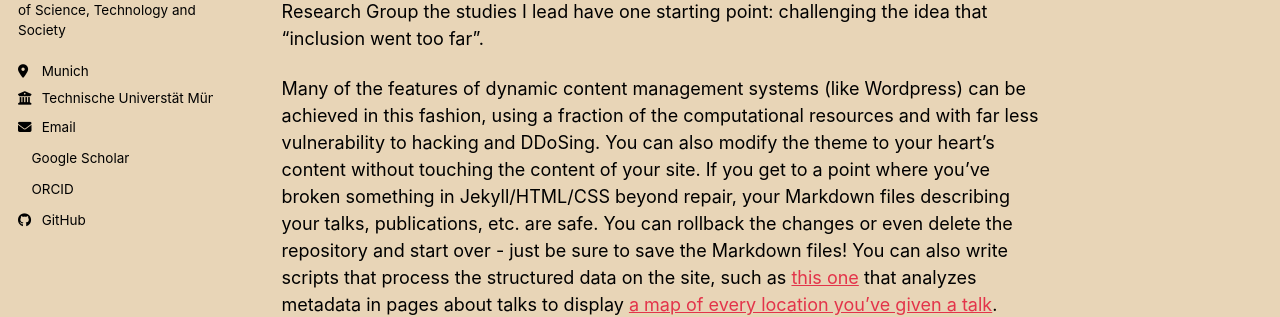
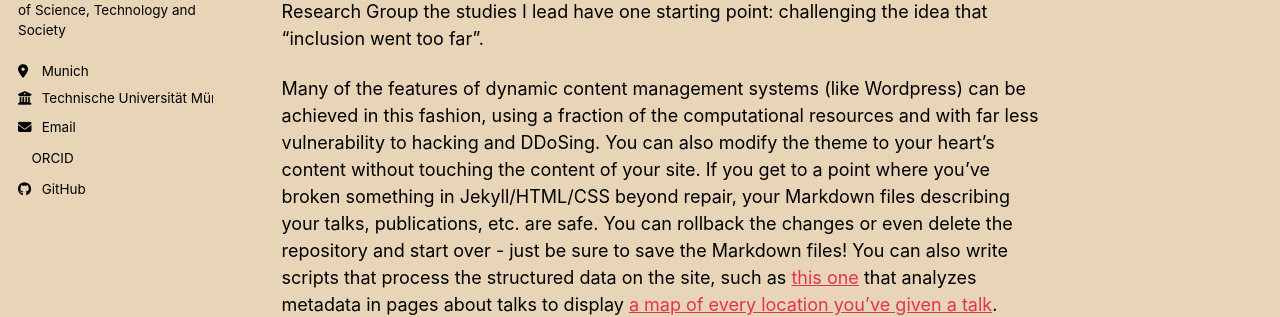
Before and after one commit to valeriaarizagomez/valeriaarizagomez.github.io, a Jekyll site: the page built from _pages/about.md, in a window 1280 px wide. Shown: the part 358-675 px from the top of the page. Built offline with Jekyll 4.4.1, drawn with Linux system fonts in a browser that asks for light colours; a script bundle is joined from its source files by our own code; a style sheet for code colours, icons or effects is not loaded.

Commit message:
Fix employer spelling and update Google Scholar link
Corrected spelling of 'Universität' and removed Google Scholar link.

```diff
--- a/_config.yml
+++ b/_config.yml
@@ -28,14 +28,14 @@ author:
   pronouns         : # example: "she/her"
   bio              : "PhD student and research associate at TUM department of Science, Technology and Society"
   location         : "Munich"
-  employer         : "Technische Universtät München"
+  employer         : "Technische Universität München"
   uri              : # URL
   email            : "valeria.ariza@tum.de"
 
   # Academic websites
   academia         : # URL
   arxiv            : # URL - Update with the correct link to your profile
-  googlescholar    : "https://scholar.google.com/citations?user=PS_CX0AAAAAJ"
+  googlescholar    : ##
   inspire-hep      : # URL
   impactstory      : # URL
   orcid            : "https://orcid.org/0009-0009-8438-7858"
```
